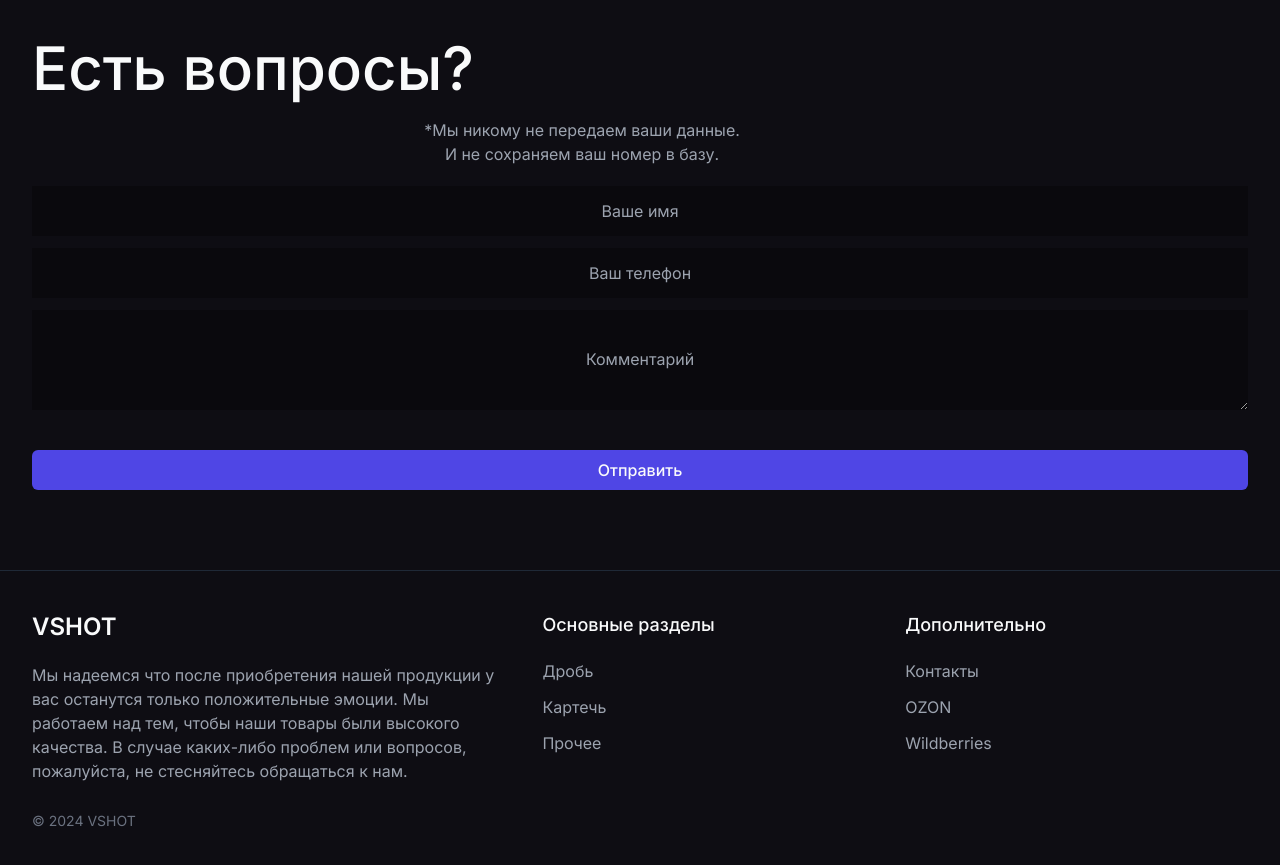
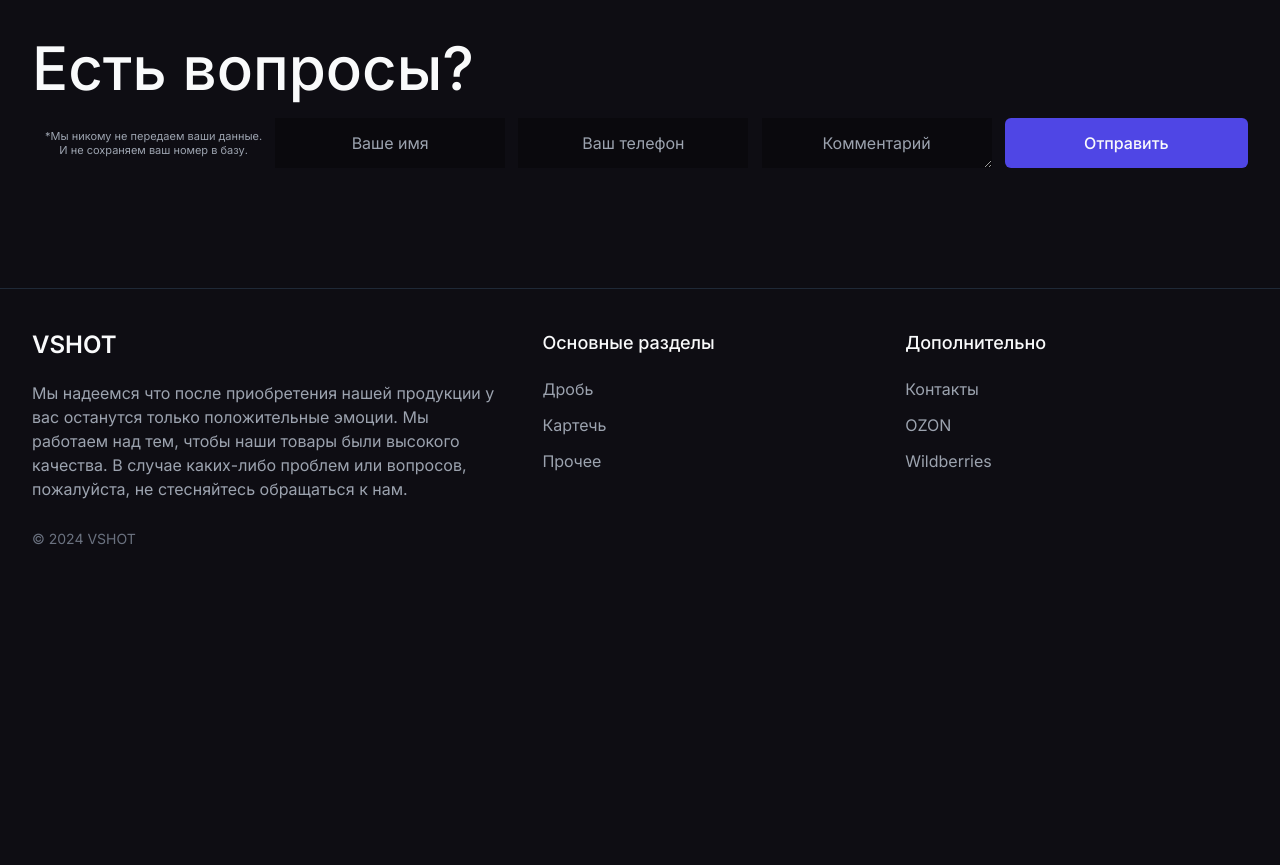
Before and after one commit to akSite7/web-volgashot-NextJS, a Next.js app: page /contacts in a window 1280 px wide. Shown: the part 1357-2222 px from the top of the page. After the commit the page ends 1946 px from the top, so only its background shows below. Built offline with nearby package versions, Linux system fonts and the light colour scheme; no server answers.

Commit message:
Добавил очередную часть адаптива

```diff
--- a/src/components/section/Assortment/Section/Buckshot/styles.module.css
+++ b/src/components/section/Assortment/Section/Buckshot/styles.module.css
@@ -1,9 +1,5 @@
 .assortmentContainer {
-  @apply mx-auto
-
-  /* Adaptive md */
-  md:container
-
+  @apply mx-auto container
 ;}
 
 .assortmentContent {
--- a/src/components/section/Assortment/Section/Fraction/styles.module.css
+++ b/src/components/section/Assortment/Section/Fraction/styles.module.css
@@ -1,8 +1,7 @@
 .assortmentContainer {
-  @apply mx-auto
+  @apply mx-auto container
 
   /* Adaptive md */
-  md:container
 
 ;}
 
--- a/src/components/section/Assortment/Section/Other/styles.module.css
+++ b/src/components/section/Assortment/Section/Other/styles.module.css
@@ -1,9 +1,5 @@
 .assortmentContainer {
-  @apply mx-auto
-
-  /* Adaptive md */
-  md:container
-
+  @apply mx-auto container
 ;}
 
 .assortmentContent {
--- a/src/components/section/Feedback/styles.module.css
+++ b/src/components/section/Feedback/styles.module.css
@@ -54,6 +54,12 @@
   2xl:text-[11px]
   2xl:pb-0
 
+  /* Adaptive xl */
+  xl:leading-tight
+  xl:pt-3
+  xl:text-[11px]
+  xl:pb-0
+
   /* Adaptive sm */
   sm:pt-0
   sm:pb-5
@@ -77,6 +83,9 @@
   /* Adaptive 2xl */
   2xl:grid-cols-5
 
+  /* Adaptive xl */
+  xl:grid-cols-5
+
   /* Adaptive sm */
   md:grid-cols-1
 
@@ -97,6 +106,10 @@
   /* Adaptive 2xl */
   2xl:w-[230px]
   2xl:h-[50px]
+
+  /* Adaptive xl */
+  xl:w-[230px]
+  xl:h-[50px]
 
   /* Adaptive sm */
   sm:w-auto
@@ -120,6 +133,11 @@
   2xl:min-h-[50px]
   2xl:pt-3
 
+  /* Adaptive xl */
+  xl:w-[230px]
+  xl:min-h-[50px]
+  xl:pt-3
+
   /* Adaptive sm */
   sm:w-auto
   sm:min-h-[100px]
--- a/src/components/section/Intro/styles.module.css
+++ b/src/components/section/Intro/styles.module.css
@@ -1,8 +1,9 @@
 .intro {
-  @apply w-full py-6 bg-no-repeat bg-[length:1000px_1000px] bg-[left_95%_top_-50%] xl:bg-gun
+  @apply w-full py-6 bg-no-repeat bg-[length:1000px_1000px] bg-[left_95%_top_-50%]
 
   /* Adaptive xl2 */
   2xl:h-screen
+  2xl:bg-gun
 
   /* Adaptive md */
   md:py-16
```
Also changed, not shown: src/components/section/Inform/styles.module.css (+11 -0 lines).
